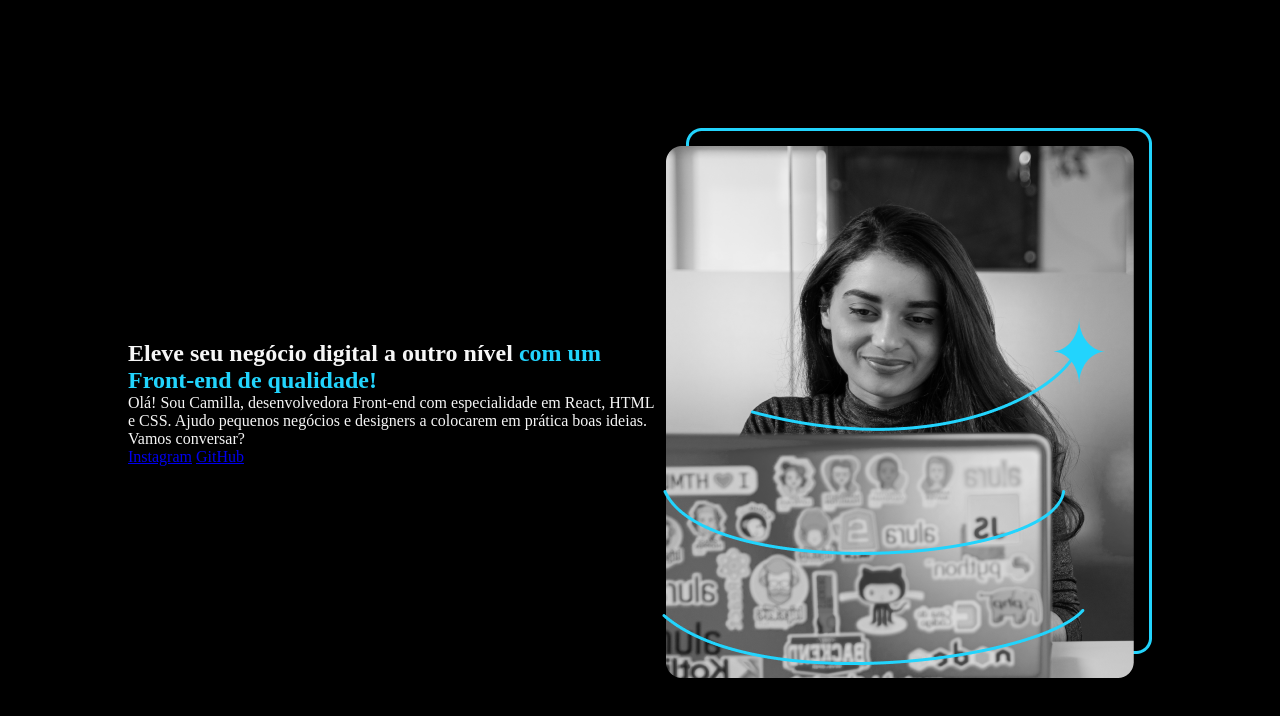
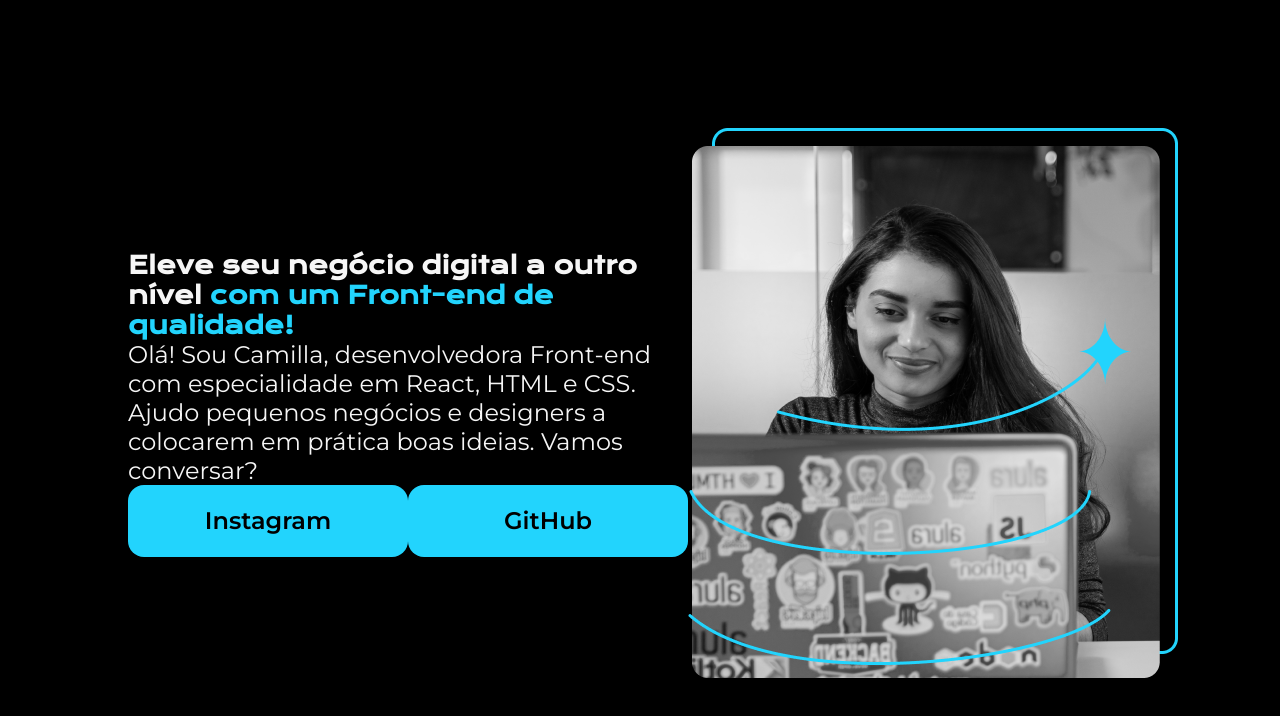
Before and after one commit to Camillabgarcia/curso_html_css, a plain HTML site: page index.html in a window 1280 px wide. Drawn offline with nearby package versions, Linux system fonts and the light colour scheme.

Commit message:
Estilizando o CSS

```diff
--- a/index.html
+++ b/index.html
@@ -10,11 +10,13 @@
 <body>
      <header></header>
      <main class="apresentacao">
-        <section>
-            <h1>Eleve seu negócio digital a outro nível <strong class="titulo-destaque">com um Front-end de qualidade!</strong></h1>
-            <p>Olá! Sou Camilla, desenvolvedora Front-end com especialidade em React, HTML e CSS. Ajudo pequenos negócios e designers a colocarem em prática boas ideias. Vamos conversar?</p>
-            <a href="https://www.instagram.com/accounts/login/">Instagram</a>
-            <a href="https://github.com/Camillabgarcia">GitHub</a>
+        <section class="apresentacao__conteudo">
+            <h1 class="apresentacao__conteudo__titulo">Eleve seu negócio digital a outro nível <strong class="titulo-destaque">com um Front-end de qualidade!</strong></h1>
+            <p class="apresentacao__conteudo__texto">Olá! Sou Camilla, desenvolvedora Front-end com especialidade em React, HTML e CSS. Ajudo pequenos negócios e designers a colocarem em prática boas ideias. Vamos conversar?</p>
+            <div class="apresentacao__links">
+                <a class="apresentacao__links__link" href="https://www.instagram.com/accounts/login/">Instagram</a>
+                <a class="apresentacao__links__link" href="https://github.com/Camillabgarcia">GitHub</a>
+            </div>
         </section>
         <img src="Imagem.png" alt="Foto aleatória de uma pessoa programando">
      </main>
--- a/style.css
+++ b/style.css
@@ -1,3 +1,5 @@
+@import url('https://fonts.googleapis.com/css2?family=Krona+One&family=Montserrat:wght@400;600&display=swap');
+
 /* Seu comentário: "Tirando margens pre-estabelecidas para ter controle total do layout" -> Perfeito! */
 
 /* O asterisco (*) é o "seletor universal". Ele seleciona TODOS os elementos da página HTML. */
@@ -37,3 +39,35 @@ body {
     align-items: center;
     justify-content: space-between;
 }
+
+.apresentacao__conteudo{
+    width: 615px;
+}
+
+.apresentacao__conteudo__titulo{
+    font-size: 36;
+    font-family: 'Krona One', sans-serif;
+}
+
+.apresentacao__conteudo__texto{
+    font-size: 24px;
+    font-family: 'Montserrat', sans-serif;
+}
+
+.apresentacao__links{
+    display: flex;
+    justify-content: space-between;
+}
+
+.apresentacao__links__link{
+    background-color: #22D4FD;
+    width: 280px;
+    text-align: center;
+    border-radius: 16px;
+    font-size: 24px;
+    font-weight: 600;
+    padding: 21.5px 0;
+    text-decoration: none;
+    color: #000000;
+    font-family: 'Montserrat', sans-serif;
+}
```
